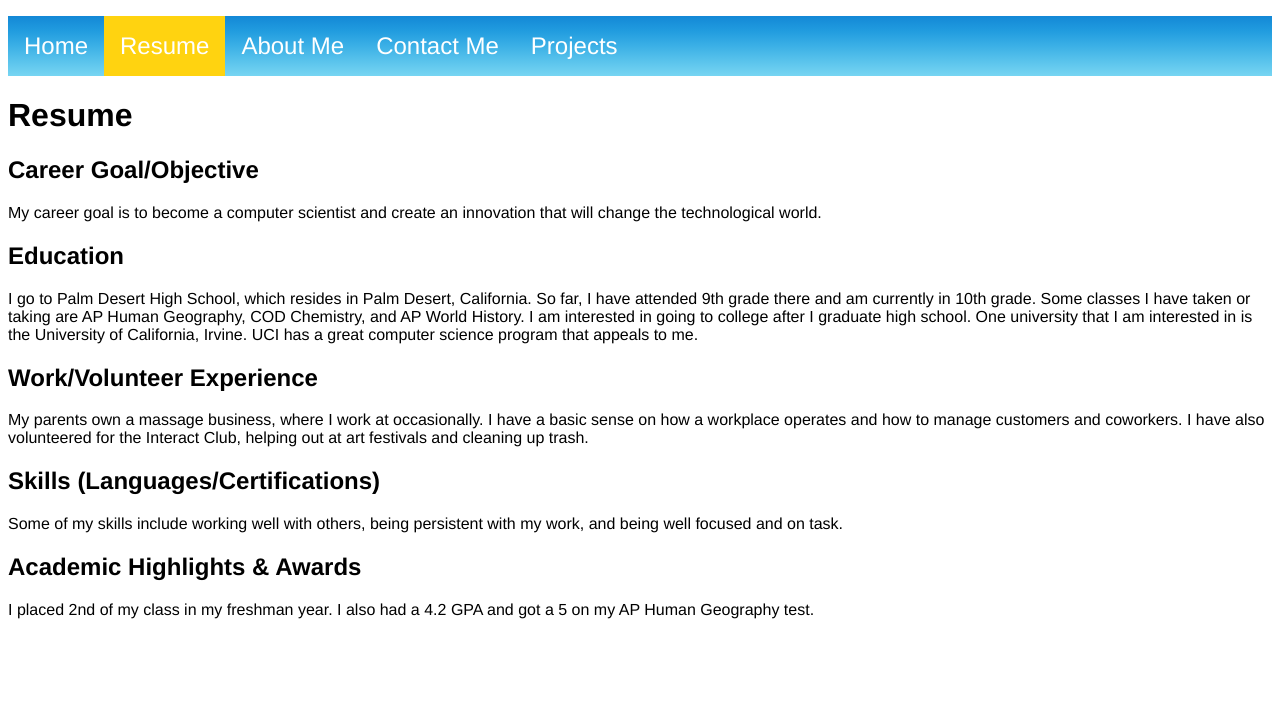
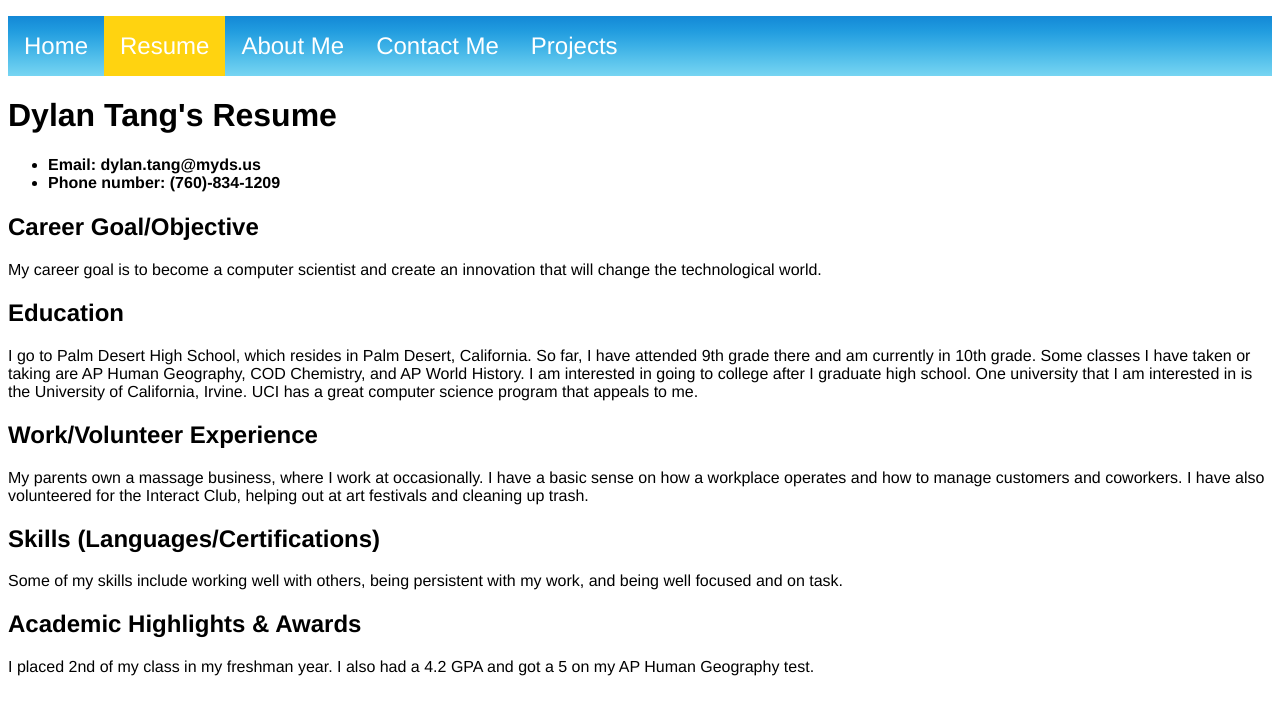
Before and after one commit to TangDylan/TangDylan.github.io, a plain HTML site: page resume.html in a window 1280 px wide. Drawn offline with Linux system fonts and the light colour scheme.

Commit message:
update 5

```diff
--- a/resume.html
+++ b/resume.html
@@ -29,8 +29,14 @@
       </ul>
 
         <h1>
-          Resume
+          Dylan Tang's Resume
         </h1>
+        <ul text-decoration:none;>
+            <h4>
+            <li>Email: dylan.tang@myds.us</li>
+            <li>Phone number: (760)-834-1209</li>
+            </h4>
+        </ul>
         <h2>Career Goal/Objective</h2>
         <p>My career goal is to become a computer scientist and create an innovation that will change the technological world.</p>
         <h2>Education</h2>
```
